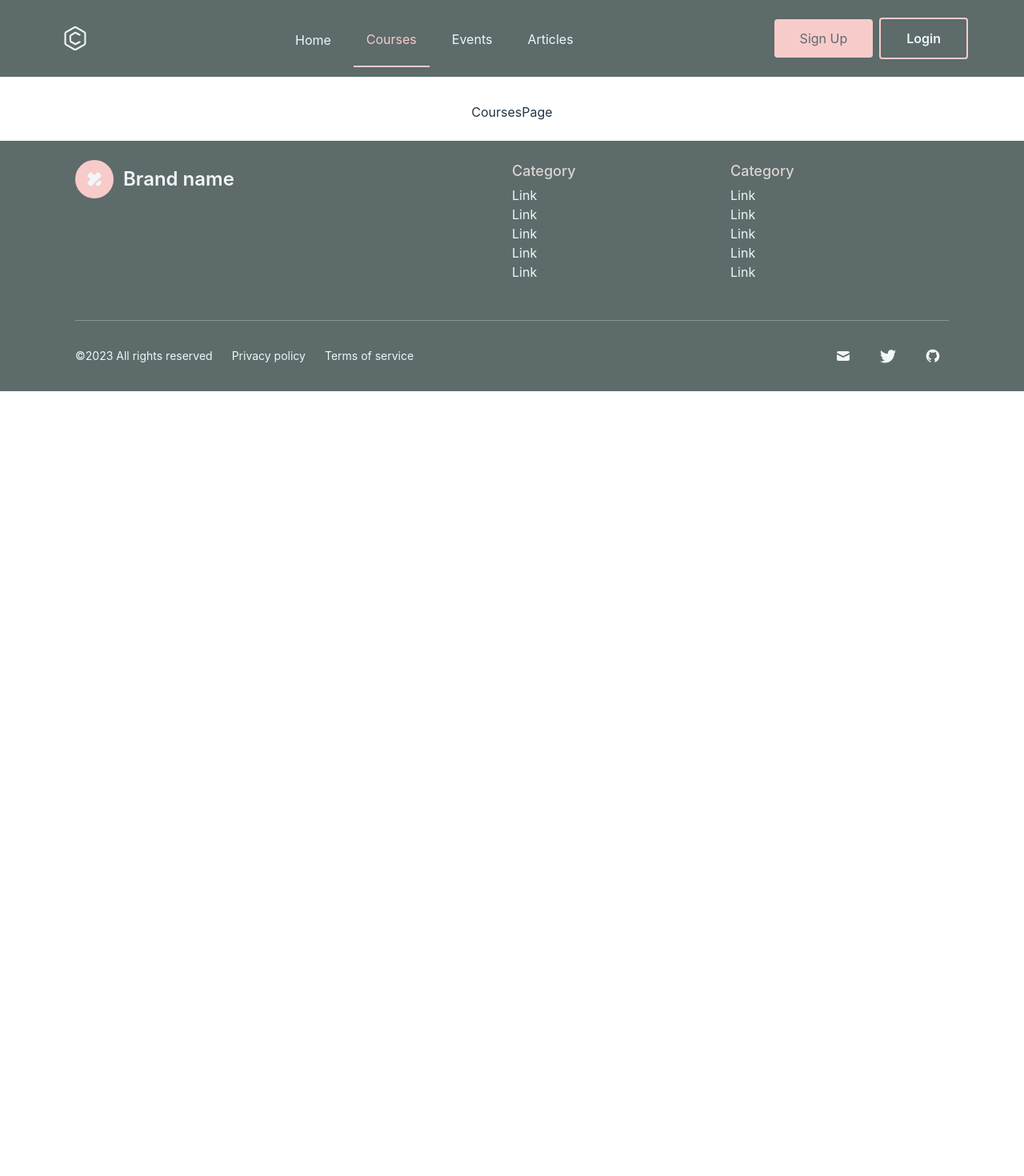
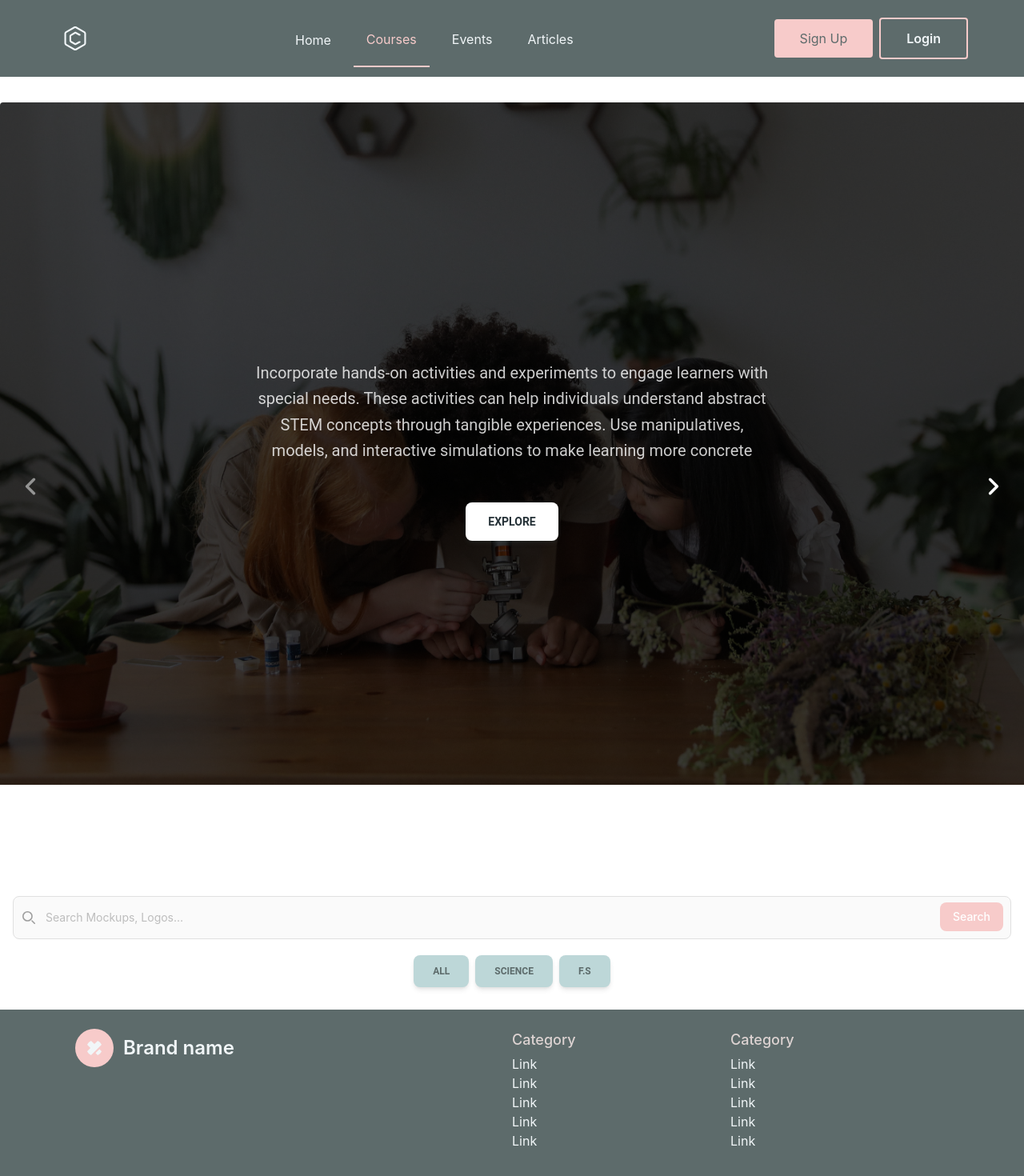
Before and after one commit to HabibaAbouelyazeed/inclusive-creators, a React (Vite) app: page /courses in a window 1280 px wide. Shown: the top 1470 px of the page at 80% size. Before the commit the page ends 800 px from the top, so only its background shows below. Built offline with nearby package versions, Linux system fonts and the light colour scheme.

Commit message:
conflicts fix

```diff
--- a/src/components/Courses/Carroussel.jsx
+++ b/src/components/Courses/CarouselWithContent.jsx
@@ -1,6 +1,6 @@
 import { Carousel, Typography, Button } from "@material-tailwind/react";
 
-export function CarouselWithContent() {
+const CarouselWithContent = () => {
   return (
     <Carousel className="rounded-l ">
       <div className="relative h-full w-full">
@@ -144,3 +144,5 @@ export function CarouselWithContent() {
     </Carousel>
   );
 }
+
+export default CarouselWithContent;
--- a/src/components/Navbar.jsx
+++ b/src/components/Navbar.jsx
@@ -6,7 +6,7 @@ export const Navbar = () => {
     <header className="appNavbar p-4 w-100 bg-olive text-secondary-300 mb-8">
       <div className="container flex justify-between h-16 mx-auto">
         <NavLink
-          exact
+          exact="true"
           to="/"
           aria-label="Back to homepage"
           className="flex items-center p-2"
@@ -25,7 +25,6 @@ export const Navbar = () => {
           <li className="flex">
             <NavLink
               to="/home"
-              activeClassName="text-dirtyPink border-b-2 border-dirtyPink"
               className="flex items-center px-4 -mb-1 border-transparent hover:text-pinkGrey"
             >
               Home
--- a/src/pages/CoursesPage.jsx
+++ b/src/pages/CoursesPage.jsx
@@ -1,7 +1,15 @@
 import React from "react";
+import Coursesinput from "../components/Courses/Coursesinput";
+import CarouselWithContent from "../components/Courses/CarouselWithContent";
 
 const CoursesPage = () => {
-  return <div>CoursesPage</div>;
+  return (
+    <div>
+      <CarouselWithContent />
+      <Coursesinput />
+    </div>
+  );
 };
 
+
 export default CoursesPage;
--- a/tailwind.config.js
+++ b/tailwind.config.js
@@ -1,5 +1,7 @@
 /** @type {import('tailwindcss').Config} */
+
 const withMT = require("@material-tailwind/react/utils/withMT");
+
 module.exports = withMT({
   darkMode: "media",
   content: ["./index.html", "./src/**/*.{js,ts,jsx,tsx}"],
```
